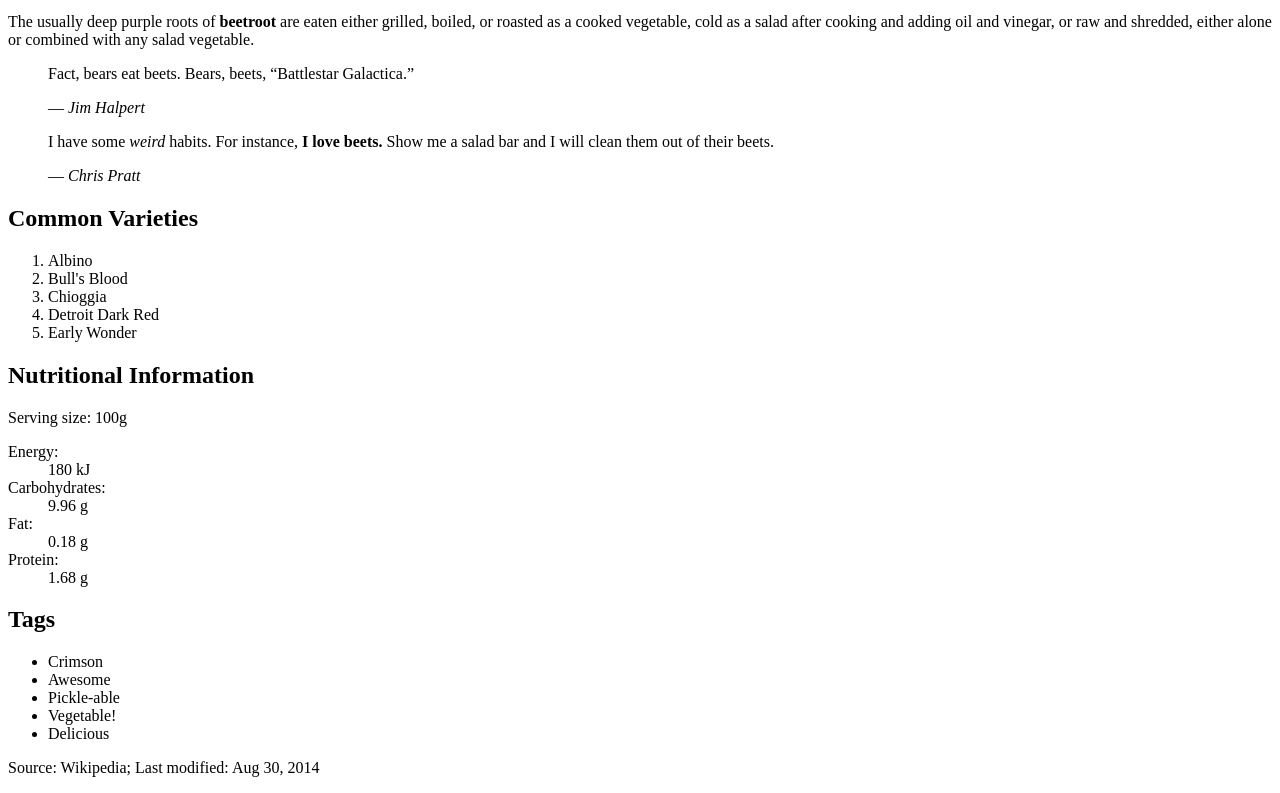
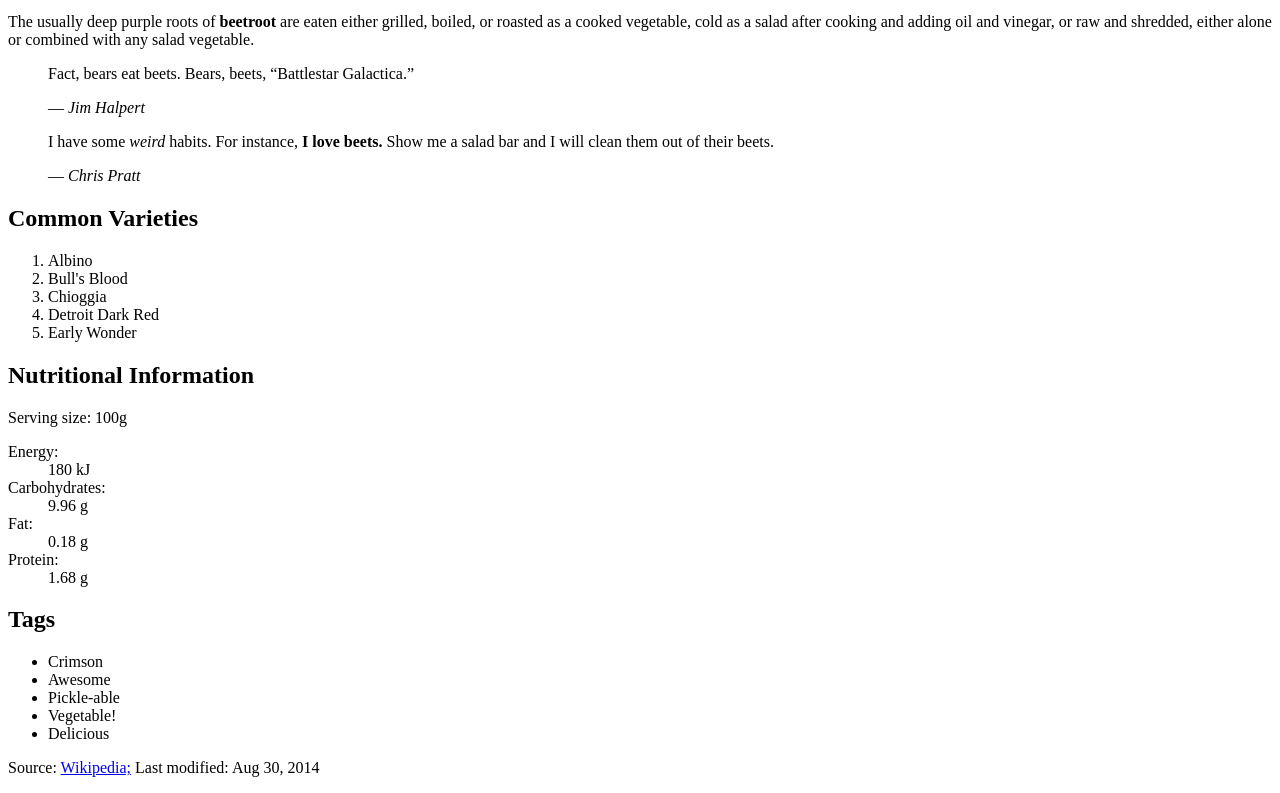
Before and after one commit to jamie-smith8/dns1675-exercise-0, a plain HTML site: page index.html in a window 1280 px wide. Shown: the part 439-1232 px from the top of the page. Drawn offline with Linux system fonts and the light colour scheme.

Commit message:
more and more changes

```diff
--- a/index.html
+++ b/index.html
@@ -78,7 +78,7 @@
     </ul>
 
 <footer>
-    <p>Source: <a>Wikipedia;</a> Last modified: <time daytime="2014-08-30">Aug 30, 2014</time></p>
+    <p>Source: <a href=http://www.wikipedia.org>Wikipedia;</a> Last modified: <time daytime="2014-08-30">Aug 30, 2014</time></p>
     </footer>
 
 </body>
```
